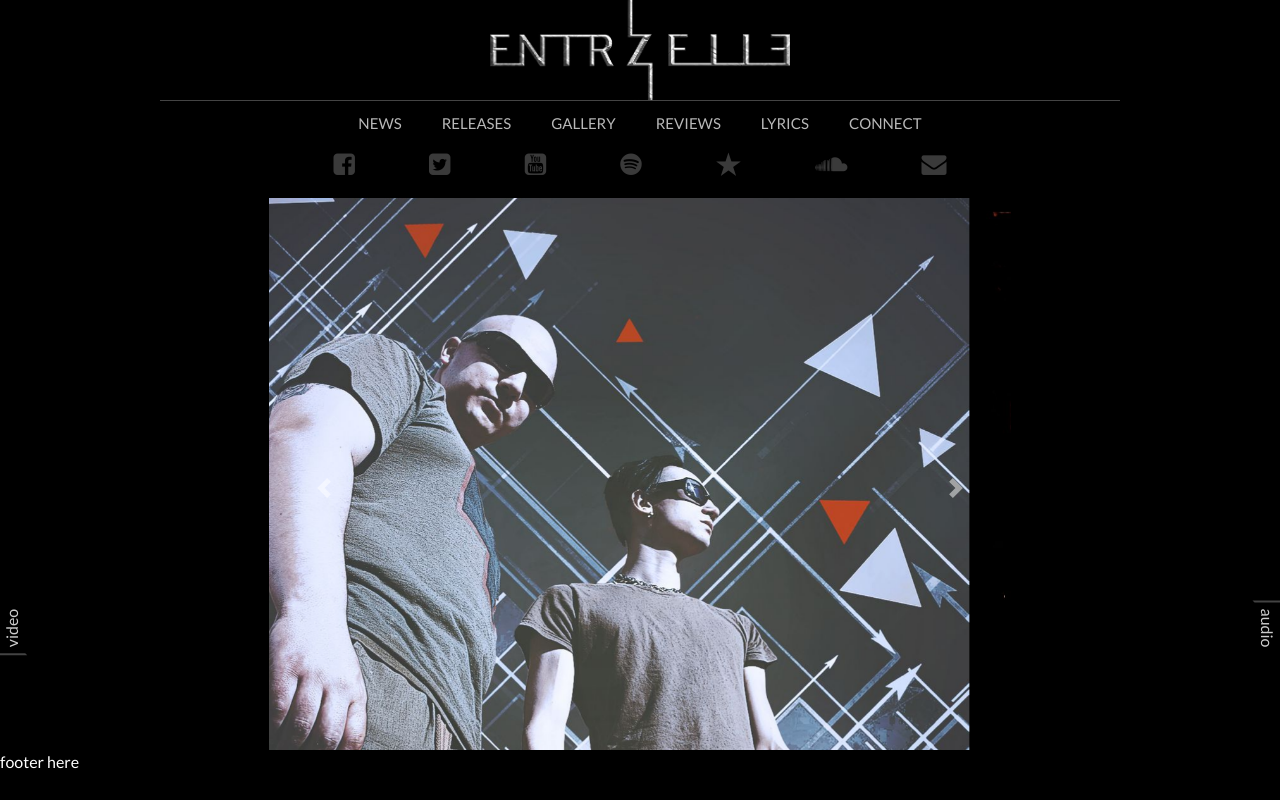
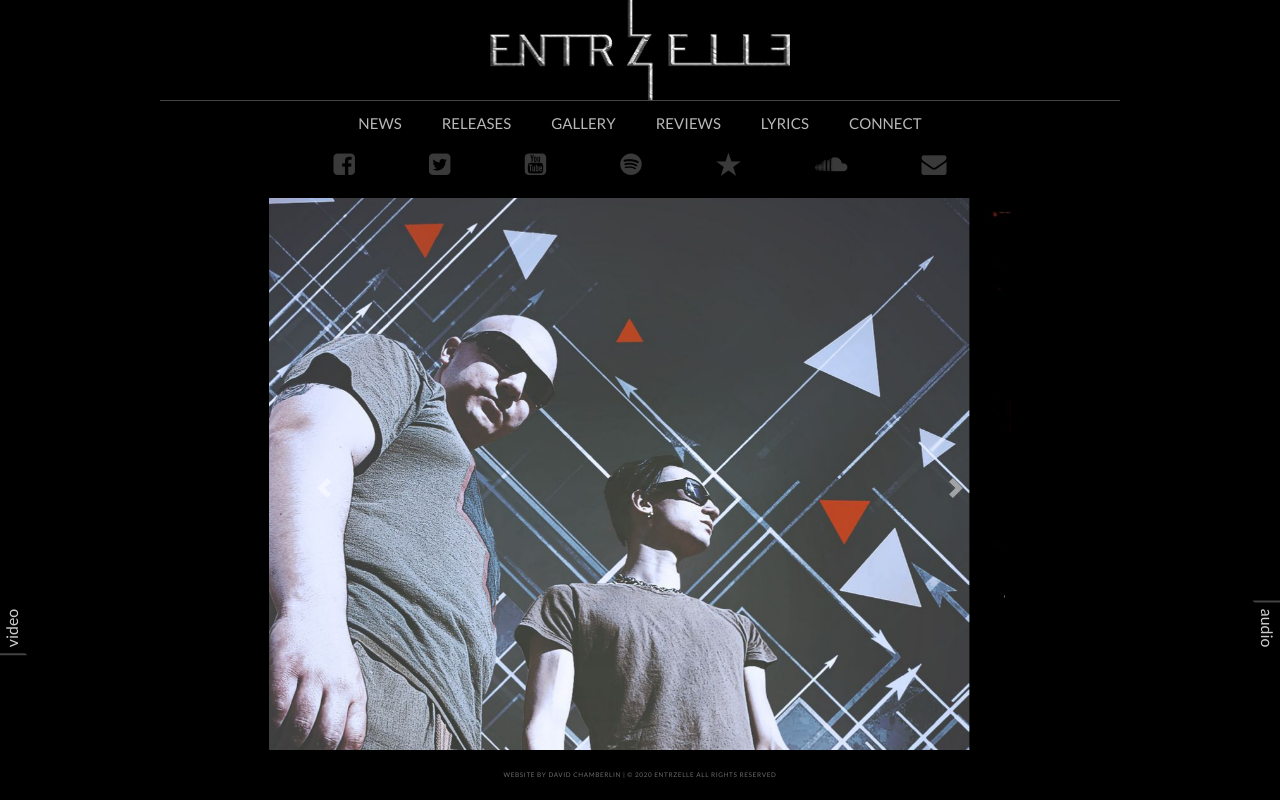
Before and after one commit to soniclouds/entrzelle.com, a React (Create React App) app: page / in a window 1280 px wide. Built offline with nearby package versions, Linux system fonts and the light colour scheme; what strapi-sdk-javascript would draw is missing.

Commit message:
added copyright to footer -- footer is all set until media controls are implemented

```diff
--- a/src/assets/css/footer.scss
+++ b/src/assets/css/footer.scss
@@ -1,8 +1,31 @@
-div#footer-component {
+#footer-component {
     position: fixed;
     bottom: 0;
     width: 100%;
     left: 0;
     background: black;
     height: 50px;
+
+    .copyright:hover {
+        color: #8C8C8C;
+        a {
+            color: #8C8C8C;
+        }
+    }
+    .copyright {
+    text-align: center;
+    line-height: 50px;
+    font-size: 0.4em;
+    color: #6D6D6D;
+    text-transform: uppercase;
+    letter-spacing: 0.1em;
+
+        a {
+            color: #6D6D6D;
+            text-decoration: none;
+        }
+        a:hover {
+            color: white;
+        }
+    }
 }
--- a/src/components/footer.component.js
+++ b/src/components/footer.component.js
@@ -6,9 +6,11 @@ export default class Footer extends Component {
 
     render() {
         return (
-          <div id="footer-component">
-            footer here
-          </div>
+            <div id="footer-component">
+                <div className="copyright">
+                    <span>website by <a target="_blank" rel="noopener noreferrer" href="https://www.linkedin.com/in/soniclouds/">David Chamberlin</a> | &copy; 2020 Entrzelle  All Rights Reserved</span>
+                </div>
+            </div>
         )
     }
 }
```
